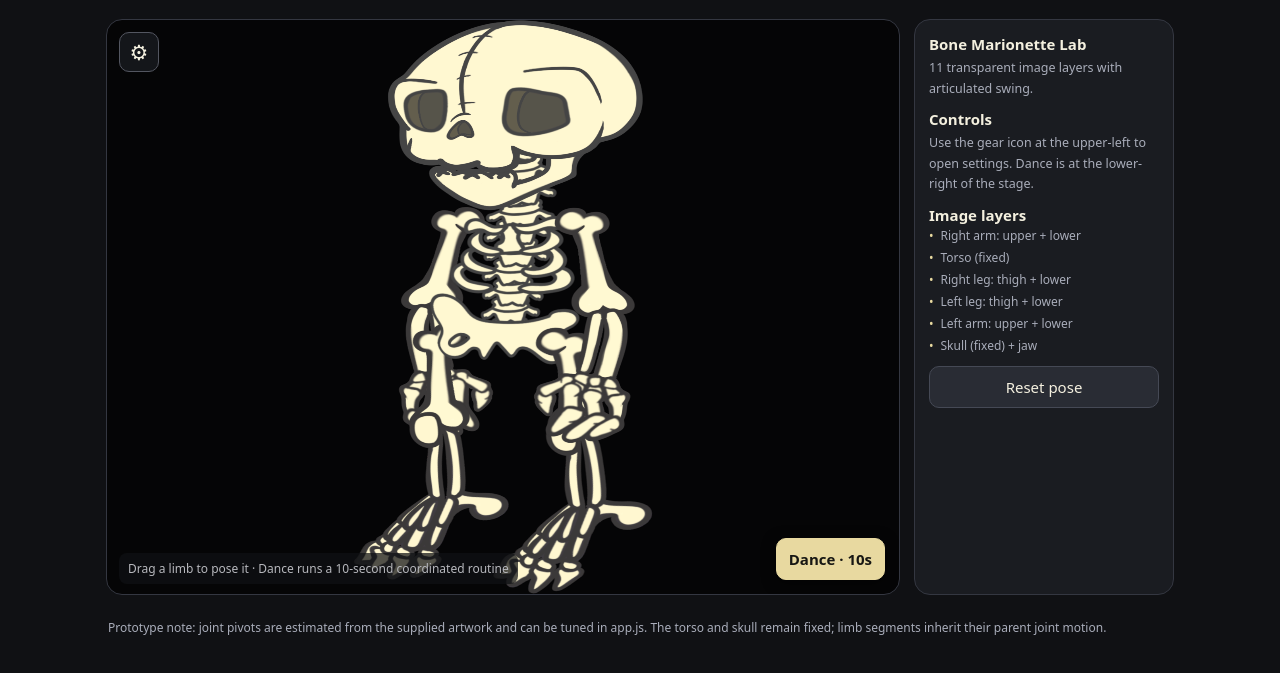
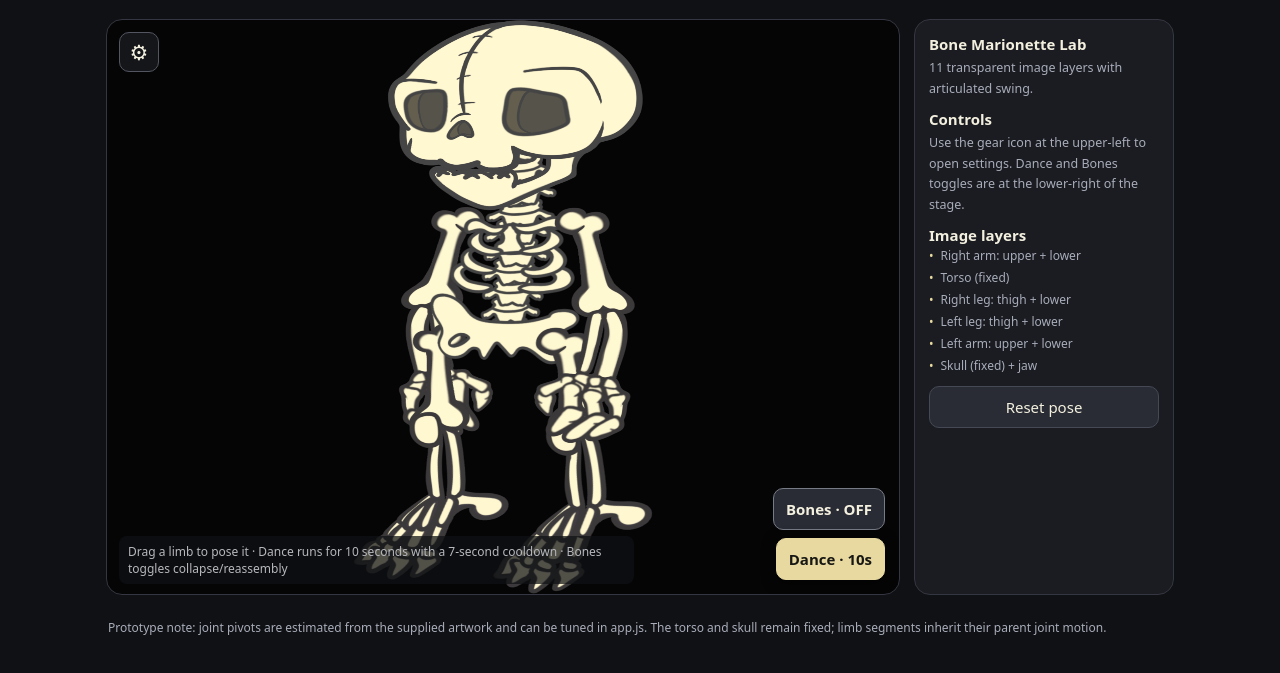
Before and after one commit to Funfart/BoneLab, a plain HTML site: page index.html in a window 1280 px wide. Shown: the part 85-758 px from the top of the page. Drawn offline with Linux system fonts and the light colour scheme; animation ran at ten frames a second.

Commit message:
Update index.html

```diff
--- a/index.html
+++ b/index.html
@@ -13,7 +13,7 @@ main{max-width:1100px;margin:auto;padding:12px 16px 24px;display:grid;grid-templ
 canvas{width:100%;height:100%;display:block;touch-action:none}
 .hint{position:absolute;left:12px;bottom:10px;font-size:12px;color:#b7b8bd;background:#101114b8;padding:7px 9px;border-radius:8px;pointer-events:none;max-width:65%}
 .icon-button{position:absolute;left:12px;top:12px;width:40px;height:40px;padding:0;display:grid;place-items:center;background:#17191edb;border-color:#535660;z-index:5;font-size:21px}
-.dance-button{position:absolute;right:14px;bottom:14px;z-index:4;background:var(--accent);color:#171713;border-color:var(--accent);font-weight:750;min-width:94px;box-shadow:0 3px 14px #0008}
+.dance-button{position:absolute;right:14px;bottom:14px;z-index:4;background:var(--accent);color:#171713;border-color:var(--accent);font-weight:750;min-width:94px;box-shadow:0 3px 14px #0008}.bones-button{position:absolute;right:14px;bottom:64px;z-index:4;min-width:94px;font-weight:750;background:#292c34;border-color:#777b86}.dance-button:disabled{opacity:.55;cursor:not-allowed}
 .settings-popover{position:absolute;z-index:6;left:12px;top:60px;width:min(290px,calc(100% - 24px));max-height:calc(100% - 80px);overflow:auto;background:#1a1c21f5;border:1px solid #484b55;border-radius:14px;padding:13px;box-shadow:0 12px 35px #0009;display:flex;flex-direction:column;gap:12px;backdrop-filter:blur(12px)}
 .settings-popover[hidden]{display:none}
 .settings-popover-head{display:flex;align-items:center;justify-content:space-between}
@@ -47,12 +47,13 @@ footer{max-width:1100px;margin:auto;padding:0 18px 24px;color:var(--muted);font-
       <div class="control"><label for="shakeSensitivity">Shake sensitivity <b id="shakeSensitivityVal">1.0</b></label><input id="shakeSensitivity" type="range" min=".5" max="2" step=".1" value="1"></div>
       <small>Phone sensors may require HTTPS and permission. Shake the phone gently to trigger a burst of movement.</small>
     </div>
+    <button class="bones-button" id="bonesToggle" aria-pressed="true" title="Toggle bones collapse and reassembly">Bones · OFF</button>
     <button class="dance-button" id="dance">Dance · 10s</button>
-    <div class="hint">Drag a limb to pose it · Dance runs a 10-second coordinated routine</div>
+    <div class="hint">Drag a limb to pose it · Dance runs for 10 seconds with a 7-second cooldown · Bones toggles collapse/reassembly</div>
   </section>
   <aside class="panel">
     <div><h2>Bone Marionette Lab</h2><small>11 transparent image layers with articulated swing.</small></div>
-    <div><h2>Controls</h2><small>Use the gear icon at the upper-left to open settings. Dance is at the lower-right of the stage.</small></div>
+    <div><h2>Controls</h2><small>Use the gear icon at the upper-left to open settings. Dance and Bones toggles are at the lower-right of the stage.</small></div>
     <div><h2>Image layers</h2><div class="layerlist"><span>Right arm: upper + lower</span><span>Torso (fixed)</span><span>Right leg: thigh + lower</span><span>Left leg: thigh + lower</span><span>Left arm: upper + lower</span><span>Skull (fixed) + jaw</span></div></div>
     <button id="reset">Reset pose</button>
   </aside>
```
